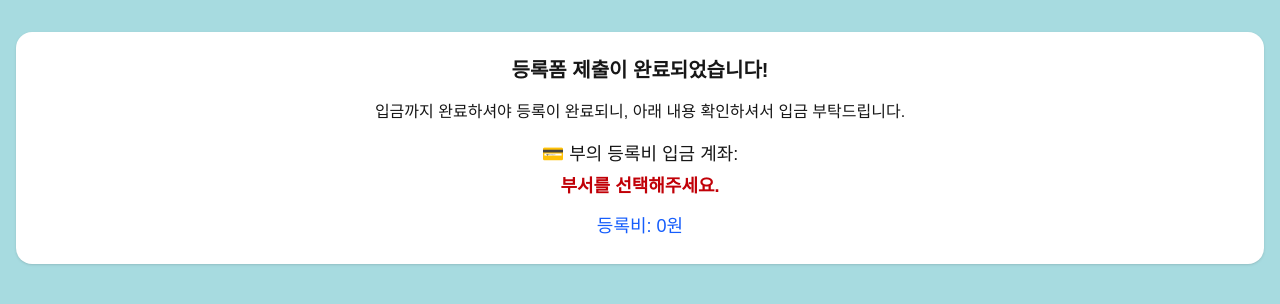
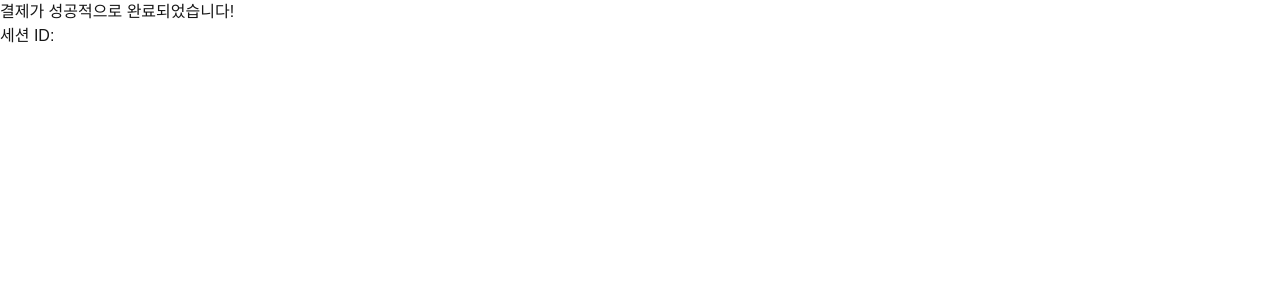
Before and after one commit to yerongshin/CHURCHNESS, a Next.js app: page /success in a window 1280 px wide. Shown: the top 304 px of the page. Built offline with nearby package versions, Linux system fonts and the light colour scheme.

Commit message:
error fix

```diff
--- /dev/null
+++ b/app/success/SuccessContent.tsx
@@ -0,0 +1,15 @@
+"use client";
+
+import { useSearchParams } from "next/navigation";
+
+export default function SuccessContent() {
+  const params = useSearchParams();
+  const sessionId = params?.get("session_id") ?? "";
+
+  return (
+    <div>
+      <h1>결제가 성공적으로 완료되었습니다!</h1>
+      <p>세션 ID: {sessionId}</p>
+    </div>
+  );
+}
--- a/app/success/page.tsx
+++ b/app/success/page.tsx
@@ -1,37 +1,11 @@
-'use client';
-import { useSearchParams } from 'next/navigation';
-
-const accountMap: Record<string, string> = {
-  "2부 두나미스": "계좌번호 미정",
-  "5부 필그림": "계좌번호 미정",
-  "6부 예닮공": "계좌번호 미정",
-};
+// app/success/page.tsx
+import { Suspense } from "react";
+import SuccessContent from "./SuccessContent";
 
 export default function SuccessPage() {
-  const params = useSearchParams();
-  const department = params?.get('department') || '';
-  const fee = params?.get('fee') || '0';
-  const accountText = department ? accountMap[department] : '부서를 선택해주세요.';
-
   return (
-    <div className="min-h-screen py-8 px-4 flex justify-center bg-[#a7dbe0]">
-      <div className="w-full max-w-800">
-        <div className="bg-white rounded-2xl shadow p-6 text-center">
-          <h1 className="text-xl font-semibold mb-4">등록폼 제출이 완료되었습니다!</h1>
-          <p className="mb-4">
-            입금까지 완료하셔야 등록이 완료되니, 아래 내용 확인하셔서 입금 부탁드립니다.
-          </p>
-
-          <div className="mb-3 text-lg font-medium">
-            💳 {department} 부의 등록비 입금 계좌:
-            <div className="mt-1 font-bold text-red-700">{accountText}</div>
-          </div>
-
-          <div className="text-lg font-medium text-blue-600">
-            등록비: {Number(fee).toLocaleString()}원
-          </div>
-        </div>
-      </div>
-    </div>
+    <Suspense fallback={<div>Loading...</div>}>
+      <SuccessContent />
+    </Suspense>
   );
 }
```
